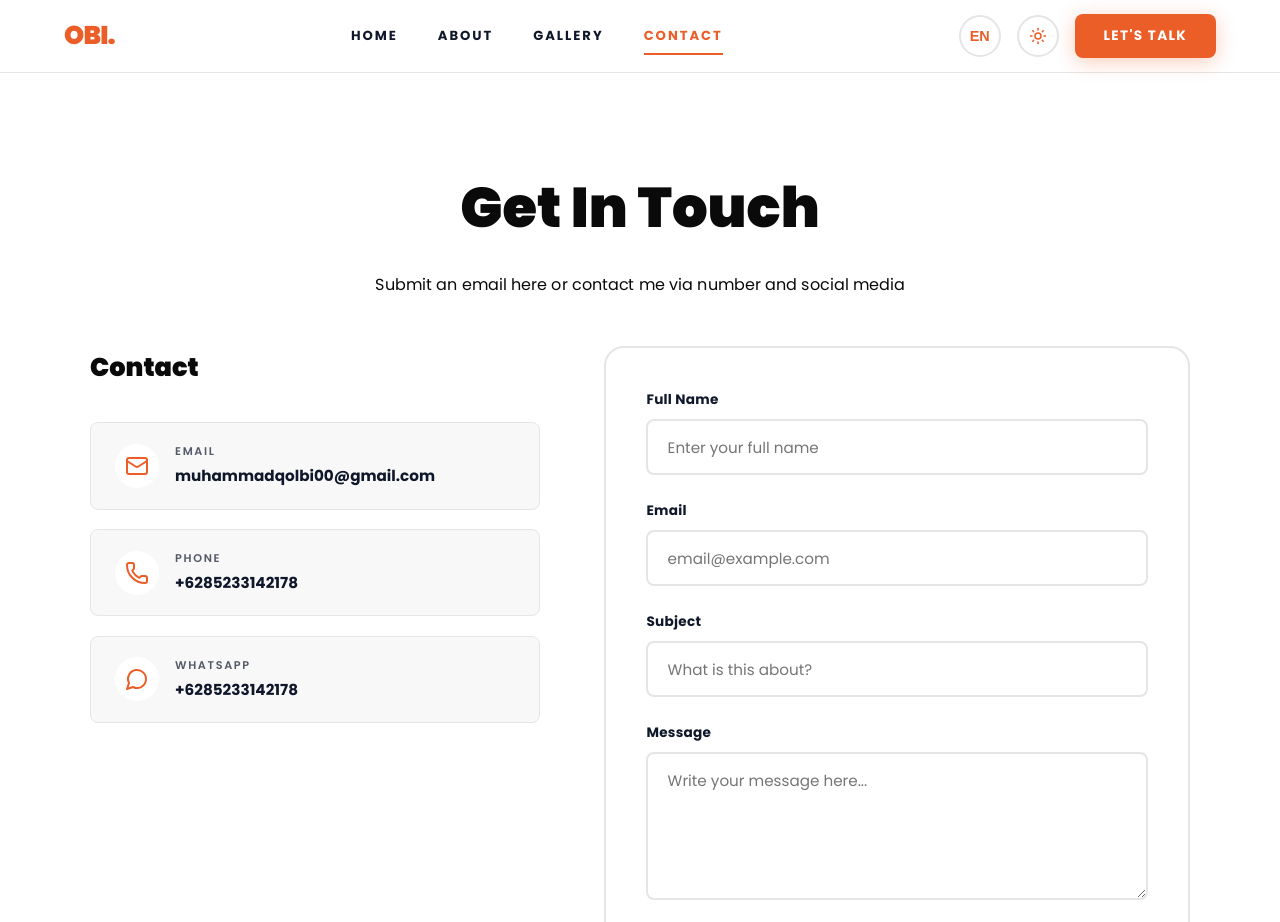
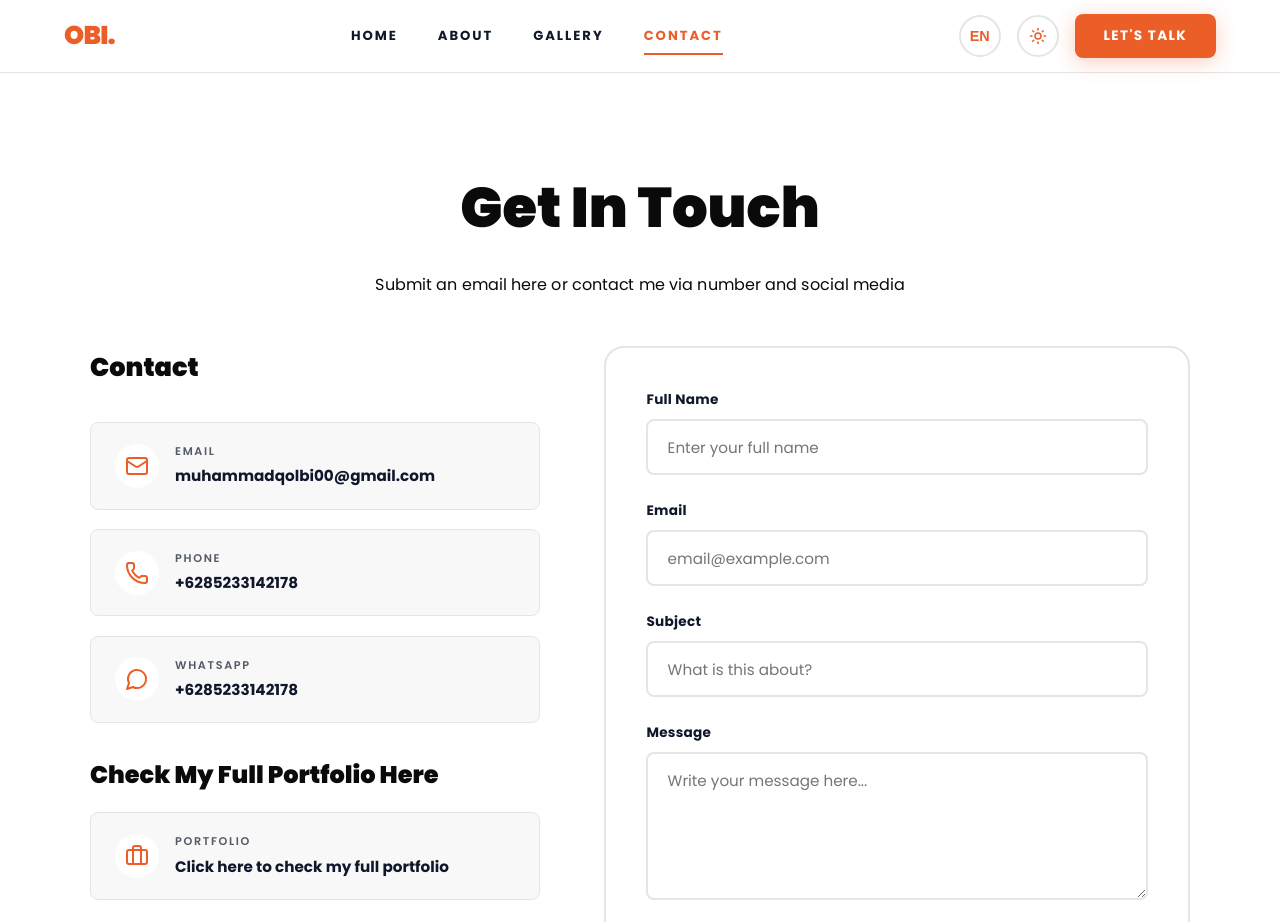
Before and after one commit to Albydabi24/Muhammad-Qolbi-Portfolio, a React (Vite) app: page /contact in a window 1280 px wide. Shown: the top 922 px of the page. Built offline with nearby package versions, Linux system fonts and the light colour scheme.

Commit message:
refactor: move Full Portfolio link from About to Contact page

```diff
--- a/src/pages/About.jsx
+++ b/src/pages/About.jsx
@@ -24,7 +24,6 @@ export default function About() {
             <AboutEducation />
             <HallOfFame />
             <HallOfProof />
-            <FullPortfolioSection />
         </PageTransition>
     )
 }
@@ -426,46 +425,7 @@ function HallOfProof() {
     )
 }
 
-function FullPortfolioSection() {
-    const { t } = useTranslation()
 
-    return (
-        <section className="full-portfolio-section" style={{ paddingBottom: '5rem' }}>
-            <div className="section-container">
-                <div style={{ textAlign: 'center', marginBottom: '3rem' }}>
-                    <div className="scroll-indicator" style={{ marginBottom: '2rem' }}>
-                        <div className="scroll-line" style={{ margin: '0 auto' }}></div>
-                    </div>
-                    <SplitText
-                        tag="h2"
-                        className="section-title"
-                        text={t('fullPortfolio.title')}
-                        style={{ fontSize: '2.5rem', marginBottom: '2rem' }}
-                        delay={40}
-                    />
-                </div>
-
-                <div className="full-portfolio-card-wrapper" style={{ maxWidth: '600px', margin: '0 auto' }}>
-                    <a
-                        href="https://www.canva.com/design/DAGxvWaxGqU/Q8ZIohJtNHus6PaYpm_Ggg/view?utm_content=DAGxvWaxGqU&utm_campaign=designshare&utm_medium=link2&utm_source=uniquelinks&utlId=ha48507c05f"
-                        target="_blank"
-                        rel="noopener noreferrer"
-                        className="contact-channel"
-                        style={{ width: '100%', textDecoration: 'none', display: 'flex', alignItems: 'center', padding: '1.5rem', background: 'var(--bg-card)', border: '1px solid var(--border-color)', borderRadius: 'var(--radius-md)', transition: 'transform 0.3s ease, box-shadow 0.3s ease' }}
-                    >
-                        <div className="channel-icon" style={{ marginRight: '1.5rem', color: 'var(--accent)' }}>
-                            <Briefcase size={32} />
-                        </div>
-                        <div className="channel-detail" style={{ display: 'flex', flexDirection: 'column' }}>
-                            <span className="channel-label" style={{ fontSize: '0.875rem', fontWeight: 600, color: 'var(--text-secondary)', letterSpacing: '0.05em', marginBottom: '0.25rem' }}>{t('fullPortfolio.label')}</span>
-                            <span className="channel-value" style={{ fontSize: '1.125rem', fontWeight: 600, color: 'var(--text-primary)' }}>{t('fullPortfolio.linkText')}</span>
-                        </div>
-                    </a>
-                </div>
-            </div>
-        </section>
-    );
-}
 
 function CTASection() {
     const { t } = useTranslation()
--- a/src/pages/Contact.jsx
+++ b/src/pages/Contact.jsx
@@ -1,5 +1,5 @@
 import { useState } from 'react'
-import { Mail, Phone, MessageCircle, MapPin, Building2, Navigation, Send, Globe } from 'lucide-react'
+import { Mail, Phone, MessageCircle, MapPin, Building2, Navigation, Send, Globe, Briefcase } from 'lucide-react'
 import SplitText from '../components/SplitText'
 import { useTranslation } from 'react-i18next'
 import SEO from '../components/SEO'
@@ -97,6 +97,25 @@ export default function Contact() {
                                     </div>
                                 </a>
                             </div>
+
+                            {/* Full Portfolio Link */}
+                            <div className="full-portfolio-section" style={{ marginTop: '2rem' }}>
+                                <h3 className="contact-info-title" style={{ fontSize: '1.5rem', marginBottom: '1rem' }}>{t('fullPortfolio.title')}</h3>
+                                <a
+                                    href="https://www.canva.com/design/DAGxvWaxGqU/Q8ZIohJtNHus6PaYpm_Ggg/view?utm_content=DAGxvWaxGqU&utm_campaign=designshare&utm_medium=link2&utm_source=uniquelinks&utlId=ha48507c05f"
+                                    target="_blank"
+                                    rel="noopener noreferrer"
+                                    className="contact-channel"
+                                >
+                                    <div className="channel-icon">
+                                        <Briefcase />
+                                    </div>
+                                    <div className="channel-detail">
+                                        <span className="channel-label">{t('fullPortfolio.label')}</span>
+                                        <span className="channel-value">{t('fullPortfolio.linkText')}</span>
+                                    </div>
+                                </a>
+                            </div>
                         </div>
 
                         {/* Right: Contact Form */}
```
